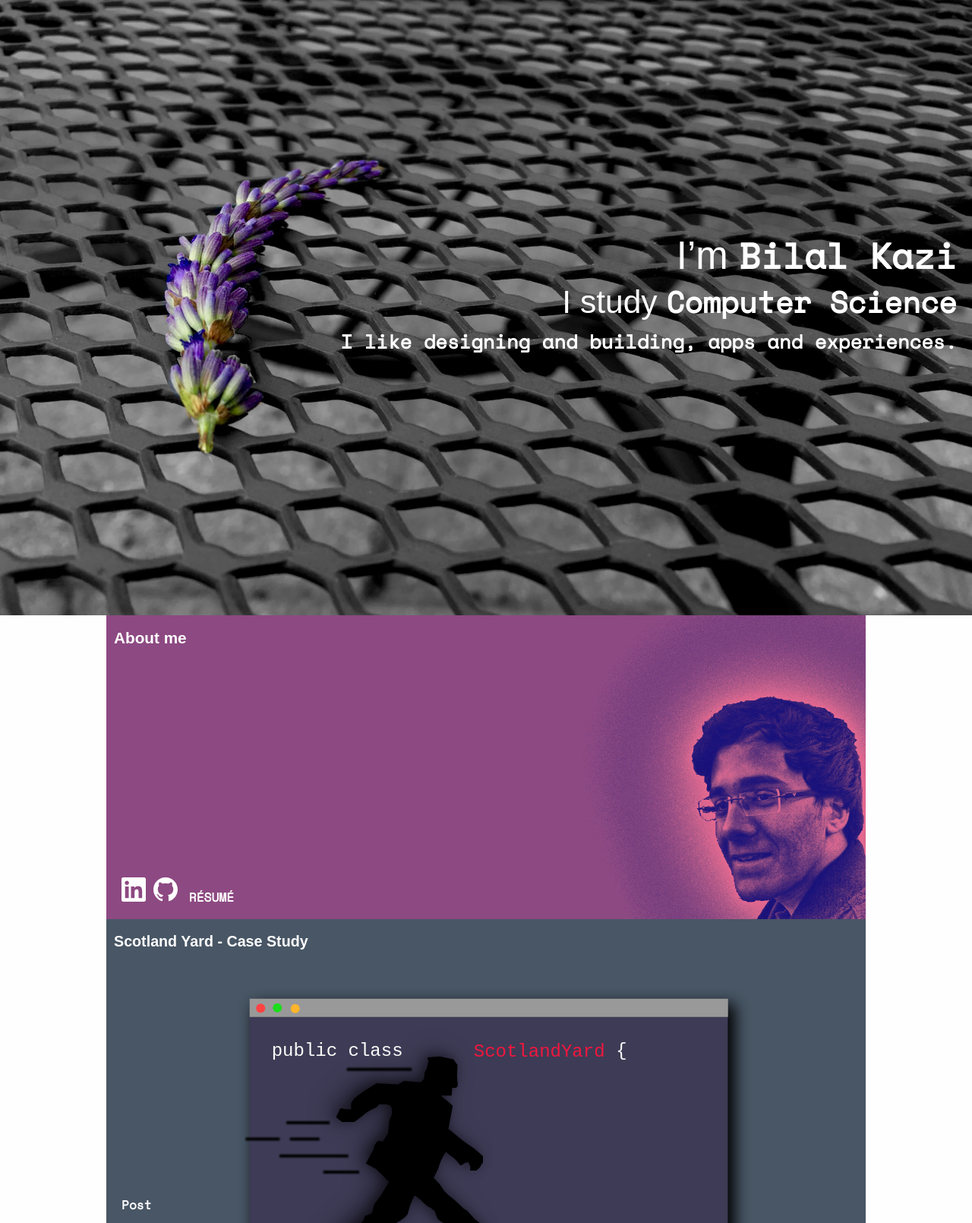
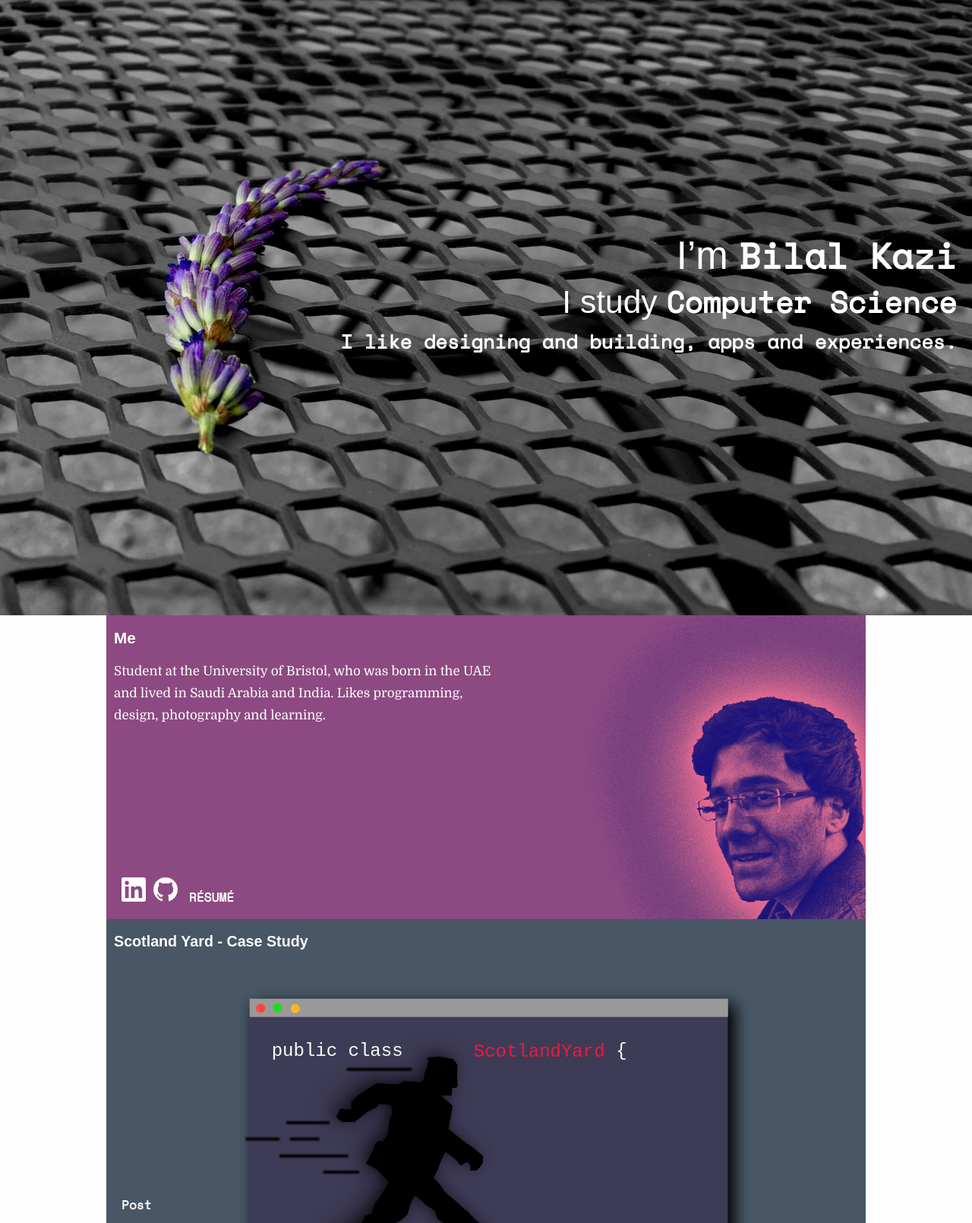
Before and after one commit to bkazi/bkazi.github.io, a Jekyll site: the page built from index.html, in a window 1280 px wide. Shown: the whole page at 76% size. Built offline with Jekyll 4.4.1, drawn with Linux system fonts in a browser that asks for light colours; some web fonts are replaced.

Commit message:
Add about me

```diff
--- a/_sass/_build.scss
+++ b/_sass/_build.scss
@@ -39,6 +39,11 @@
   bottom: 10px;
 }
 
+.about__text {
+  width: 100%;
+  max-width: 500px;
+}
+
 .about__resume-link {
   display: inline-block;
   padding: 5px;
--- a/index.html
+++ b/index.html
@@ -11,8 +11,8 @@ layout: default
 </div>
 
 <div class="about">
-  <h3>About me</h3>
-  <!--<p></p>-->
+  <h3>Me</h3>
+  <p class="about__text">Student at the University of Bristol, who was born in the UAE and lived in Saudi Arabia and India. Likes programming, design, photography and learning.</p>
   <div class="card__links">
     {% include icon-linkedin.html username="bkazi" class="icon--2x icon--white" %}
     {% include icon-github.html username="bkazi" class="icon--2x icon--white" %}
```
